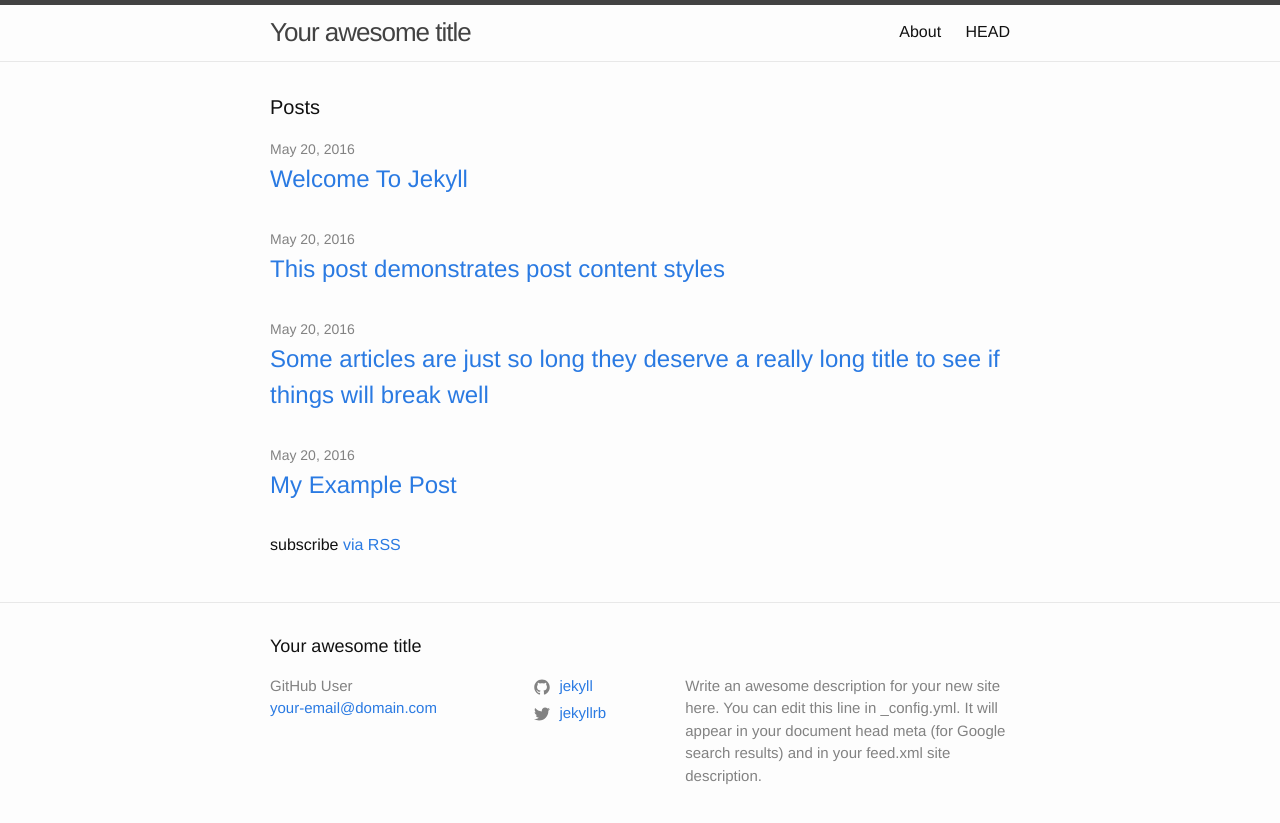
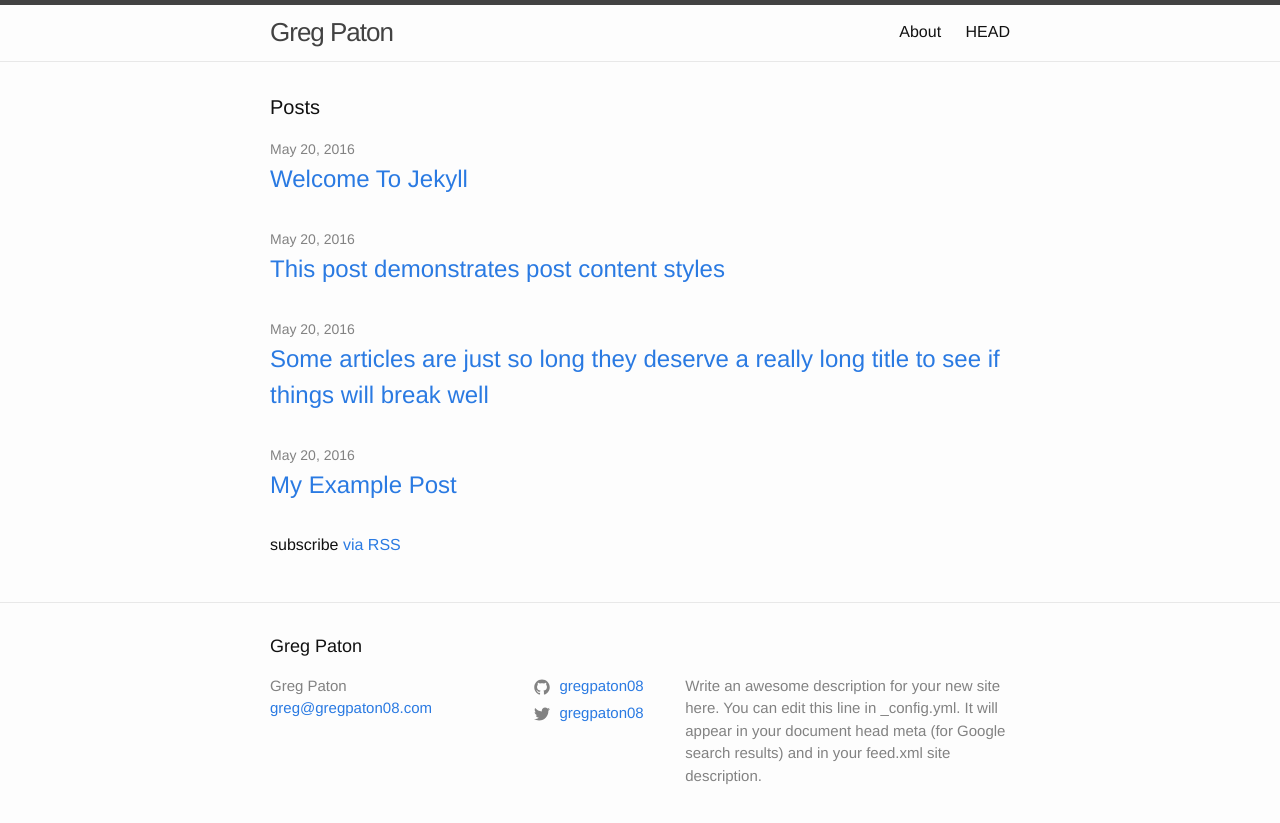
Before and after one commit to gregpaton08/gregpaton08.github.io, a Jekyll site: the page built from index.md, in a window 1280 px wide. Shown: the top 823 px of the page. Built offline with Jekyll 4.4.1, drawn with Linux system fonts in a browser that asks for light colours.

Commit message:
Update info in config

```diff
--- a/_config.yml
+++ b/_config.yml
@@ -1,13 +1,13 @@
-title: Your awesome title
-author: GitHub User
-email: your-email@domain.com
+title: Greg Paton
+author: Greg Paton
+email: greg@gregpaton08.com
 description: > # this means to ignore newlines until "baseurl:"
   Write an awesome description for your new site here. You can edit this
   line in _config.yml. It will appear in your document head meta (for
   Google search results) and in your feed.xml site description.
 
-twitter_username: jekyllrb
-github_username:  jekyll
+twitter_username: gregpaton08
+github_username:  gregpaton08
 
 # Minima date format
 # refer to http://shopify.github.io/liquid/filters/date/ if you want to customize this
```
